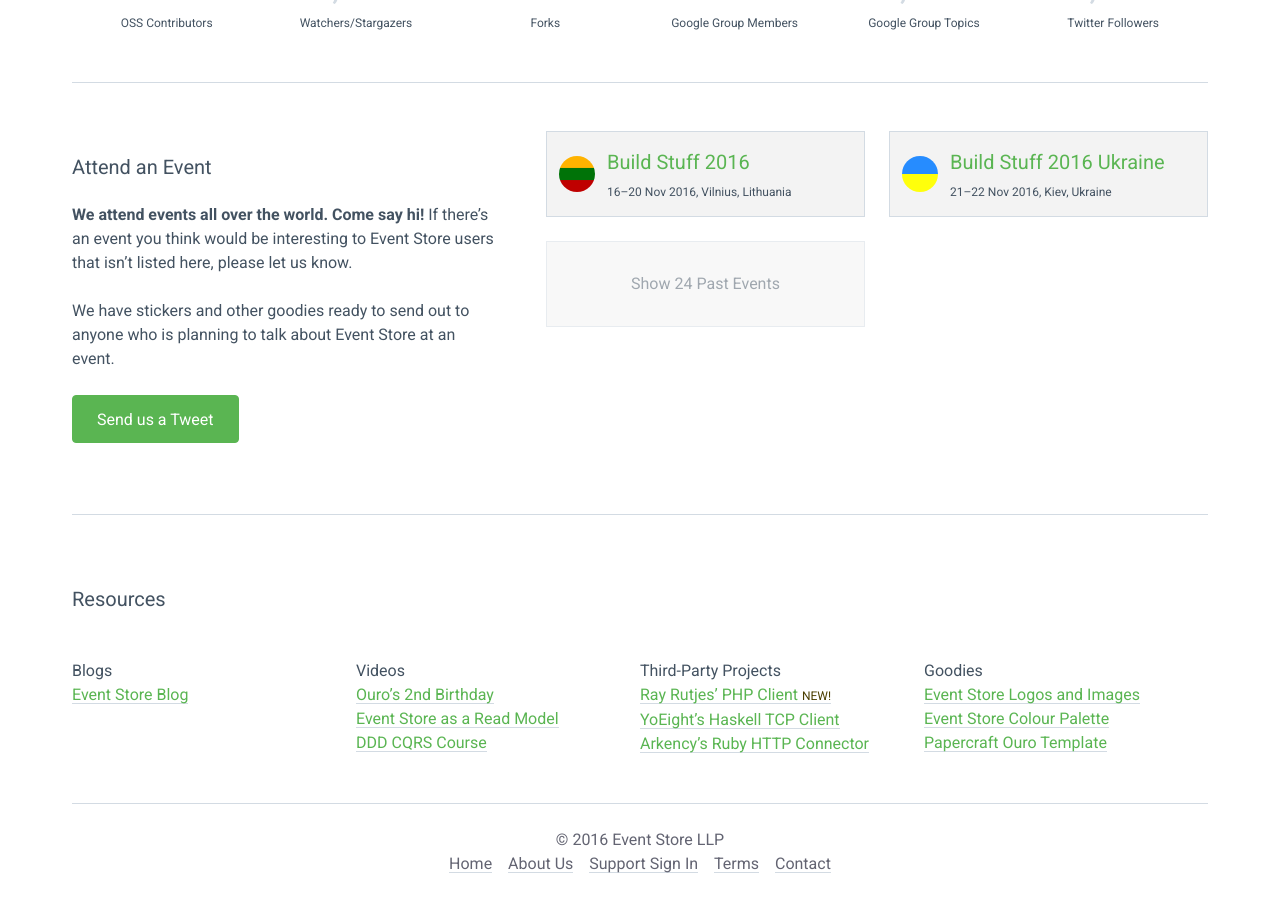
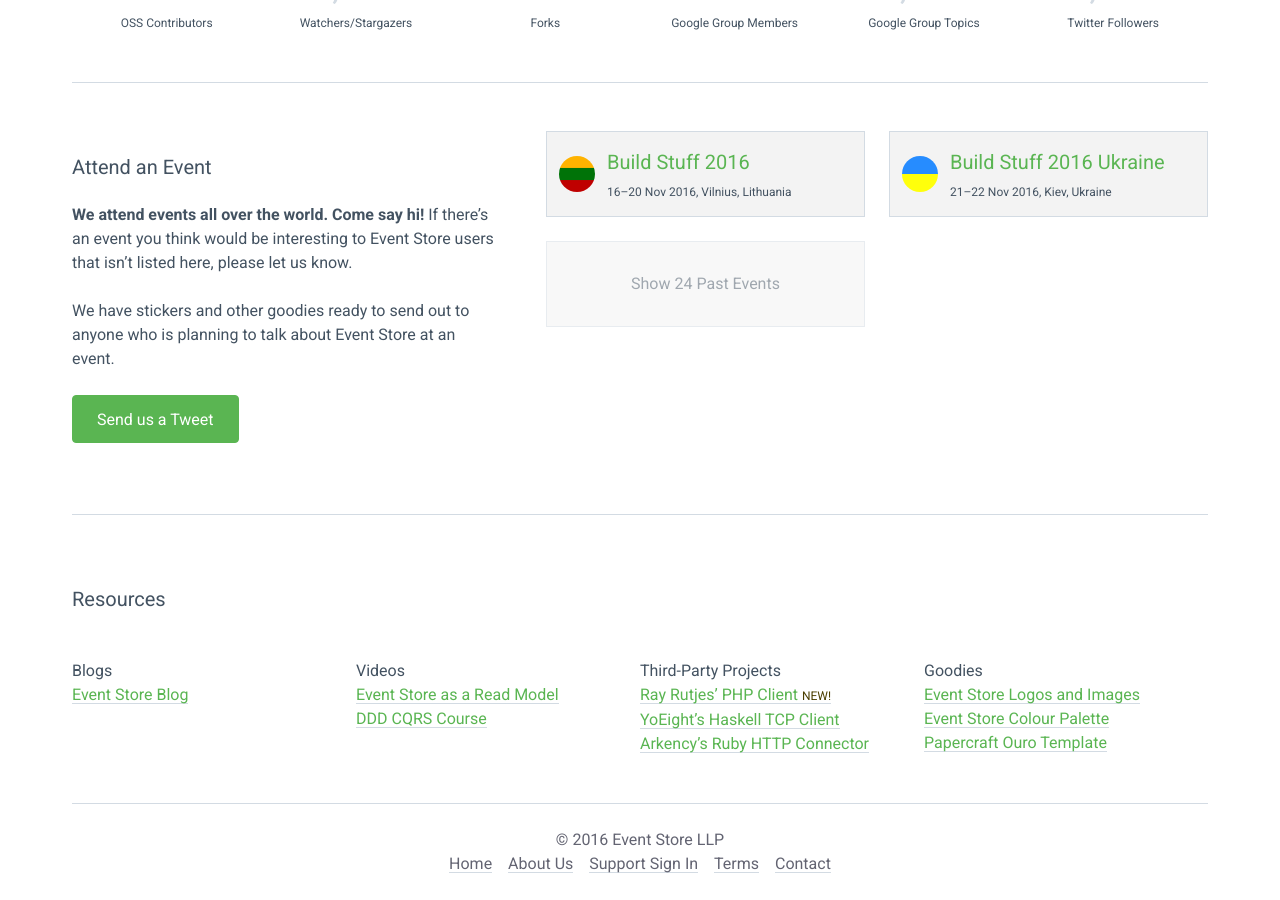
Before and after one commit to sandboxorg/geteventstore.com, a Jekyll site: the page built from community/index.html, in a window 1280 px wide and 900 px high, scrolled down 804 px. Built offline with Jekyll 4.4.1, drawn with Linux system fonts in a browser that asks for light colours; nearby versions of some CDN libraries.

Commit message:
Removed dead video link

```diff
--- a/_data/resources.json
+++ b/_data/resources.json
@@ -6,10 +6,6 @@
         }
     ],
     "videos": [
-        {
-            "name": "Ouro’s 2nd Birthday",
-            "url": "https://geteventstore.com/blog/20141112/video-of-ouros-2nd-birthday"
-        },
         {
             "name": "Event Store as a Read Model",
             "url": "https://skillsmatter.com/skillscasts/3836-event-store-as-a-read-model"
```
Also changed, not shown: _posts/2014-11-12-video-of-ouros-2nd-birthday.md (+1 -1 lines).
